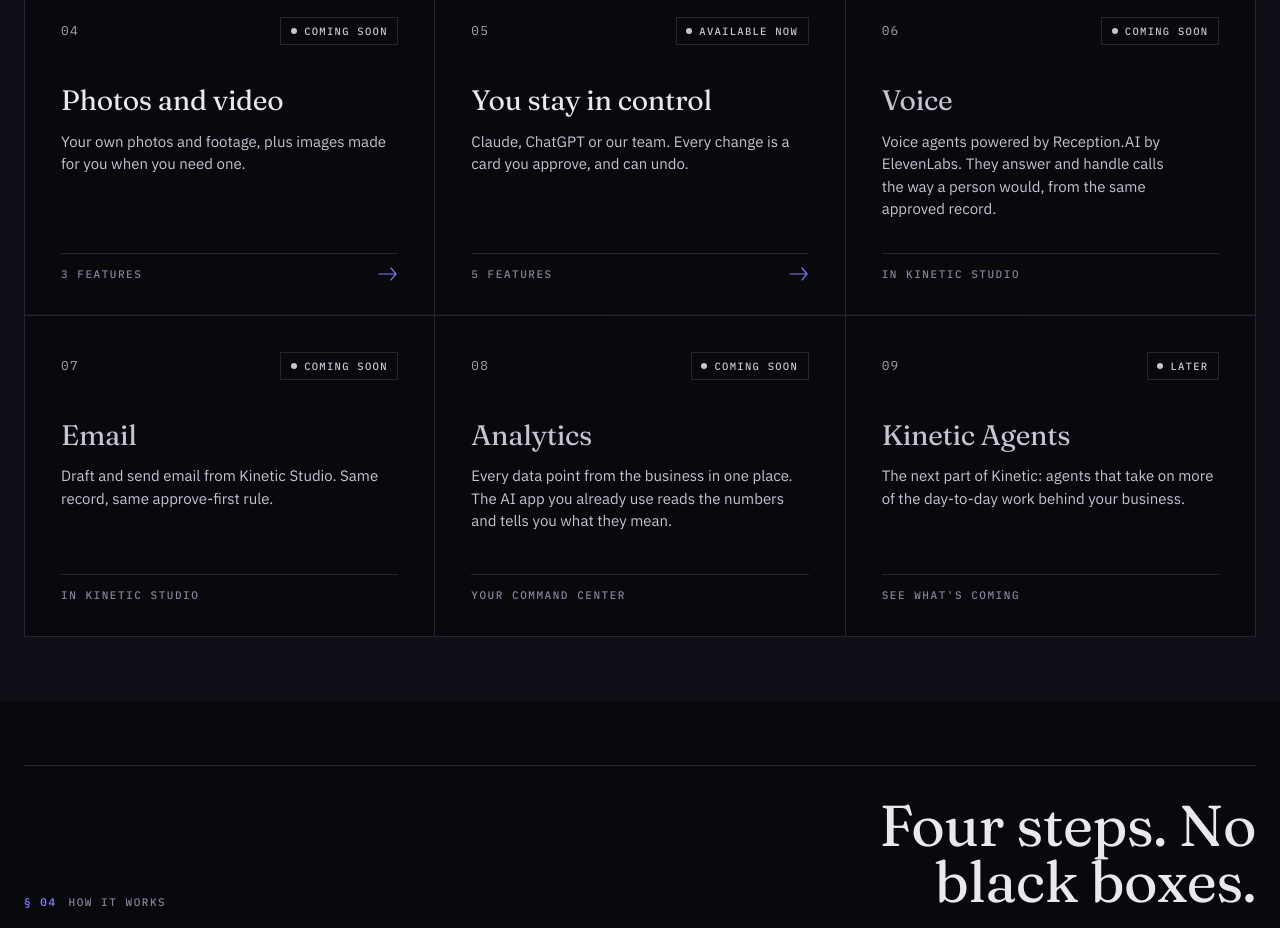
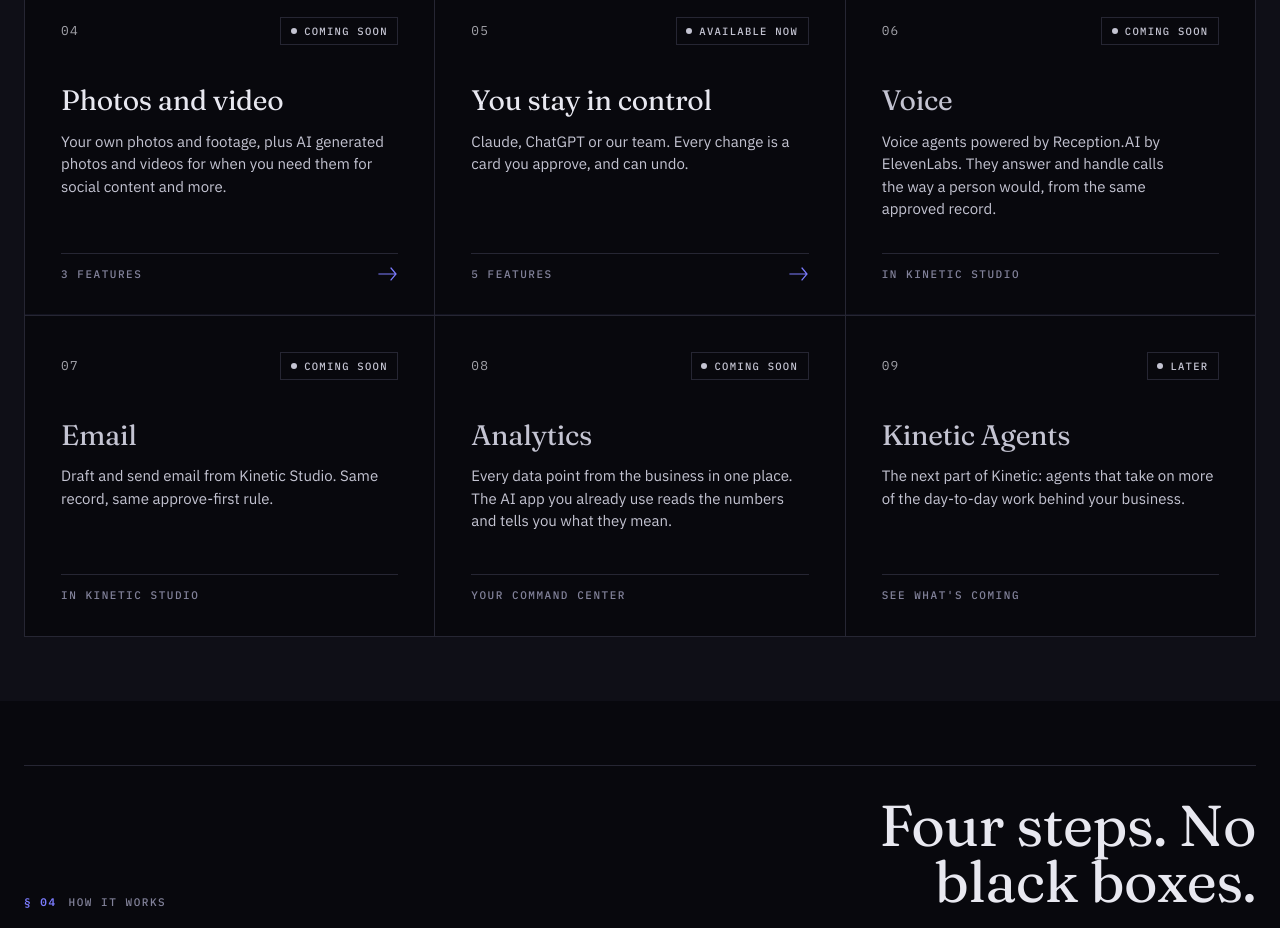
Before and after one commit to 0xdownlink/kinetic-marketing-website, a Next.js app: page / in a window 1280 px wide. Shown: the part 3100-4028 px from the top of the page. Built offline with nearby package versions, Linux system fonts and the light colour scheme.

Commit message:
Update photos and video tile copy

```diff
--- a/src/app/page.tsx
+++ b/src/app/page.tsx
@@ -27,7 +27,7 @@ const AREA_BLURB: Record<FeatureArea, string> = {
   google:
     "Your Google listing and review replies from the same approved change.",
   media:
-    "Your own photos and footage, plus images made for you when you need one.",
+    "Your own photos and footage, plus AI generated photos and videos for when you need them for social content and more.",
   control:
     "Claude, ChatGPT or our team. Every change is a card you approve, and can undo.",
 };
```
